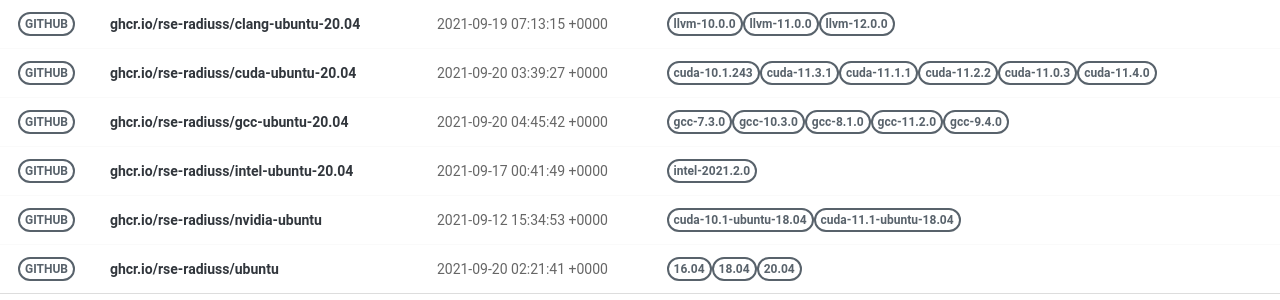
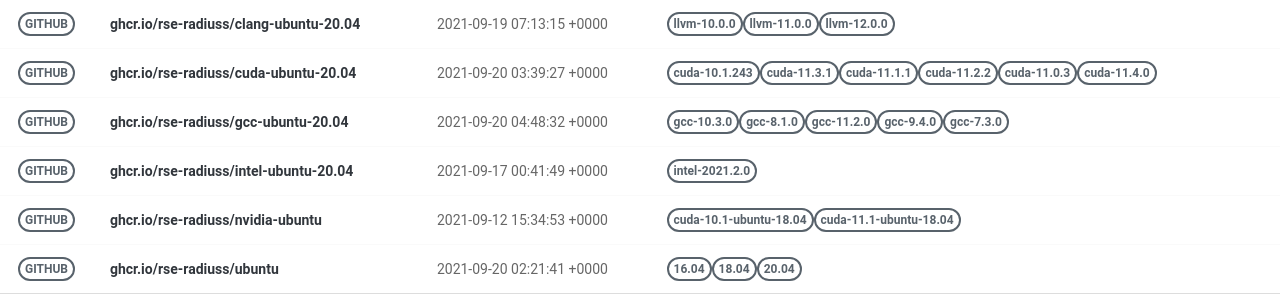
Before and after one commit to rse-ops/docker-images, a Jekyll site: the page built from pages/index.md, in a window 1280 px wide. Shown: the part 179-479 px from the top of the page. Built offline with Jekyll 4.4.1, drawn with Linux system fonts in a browser that asks for light colours; nearby versions of some CDN libraries.

Commit message:
Automated push to update library 2021-09-20

```diff
--- a/_library/ghcr.io-rse-radiuss-gcc-ubuntu-20.04.md
+++ b/_library/ghcr.io-rse-radiuss-gcc-ubuntu-20.04.md
@@ -1,14 +1,11 @@
 ---
 layout: container
 name: ghcr.io/rse-radiuss/gcc-ubuntu-20.04
-updated_at: 2021-09-20 04:45:42.938120
+updated_at: 2021-09-20 04:48:32.717916
 
 
 container_url: https://github.com/orgs/rse-radiuss/packages/container/package/gcc-ubuntu-20.04
 versions:
- - tag: gcc-7.3.0
-   dockerfile: https://github.com/rse-radiuss/docker-images/blob/main/ubuntu/gcc/Dockerfile
-   manifest: https://crane.ggcr.dev/manifest/ghcr.io/rse-radiuss/gcc-ubuntu-20.04:gcc-7.3.0
  - tag: gcc-10.3.0
    dockerfile: https://github.com/rse-radiuss/docker-images/blob/main/ubuntu/gcc/Dockerfile
    manifest: https://crane.ggcr.dev/manifest/ghcr.io/rse-radiuss/gcc-ubuntu-20.04:gcc-10.3.0
```
Also changed, not shown: other parts of _library/ghcr.io-rse-radiuss-gcc-ubuntu-20.04.md (+3 -0 lines).
